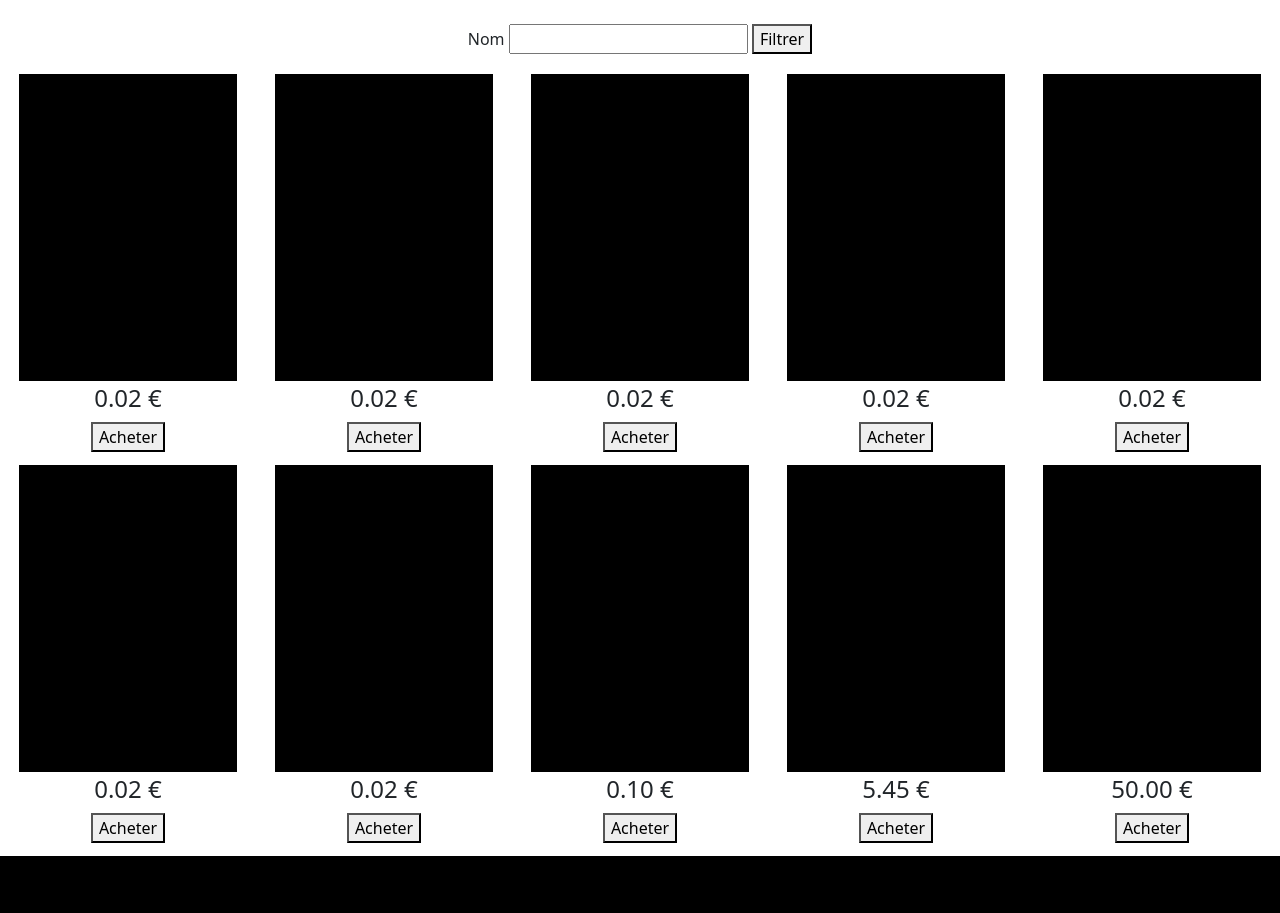
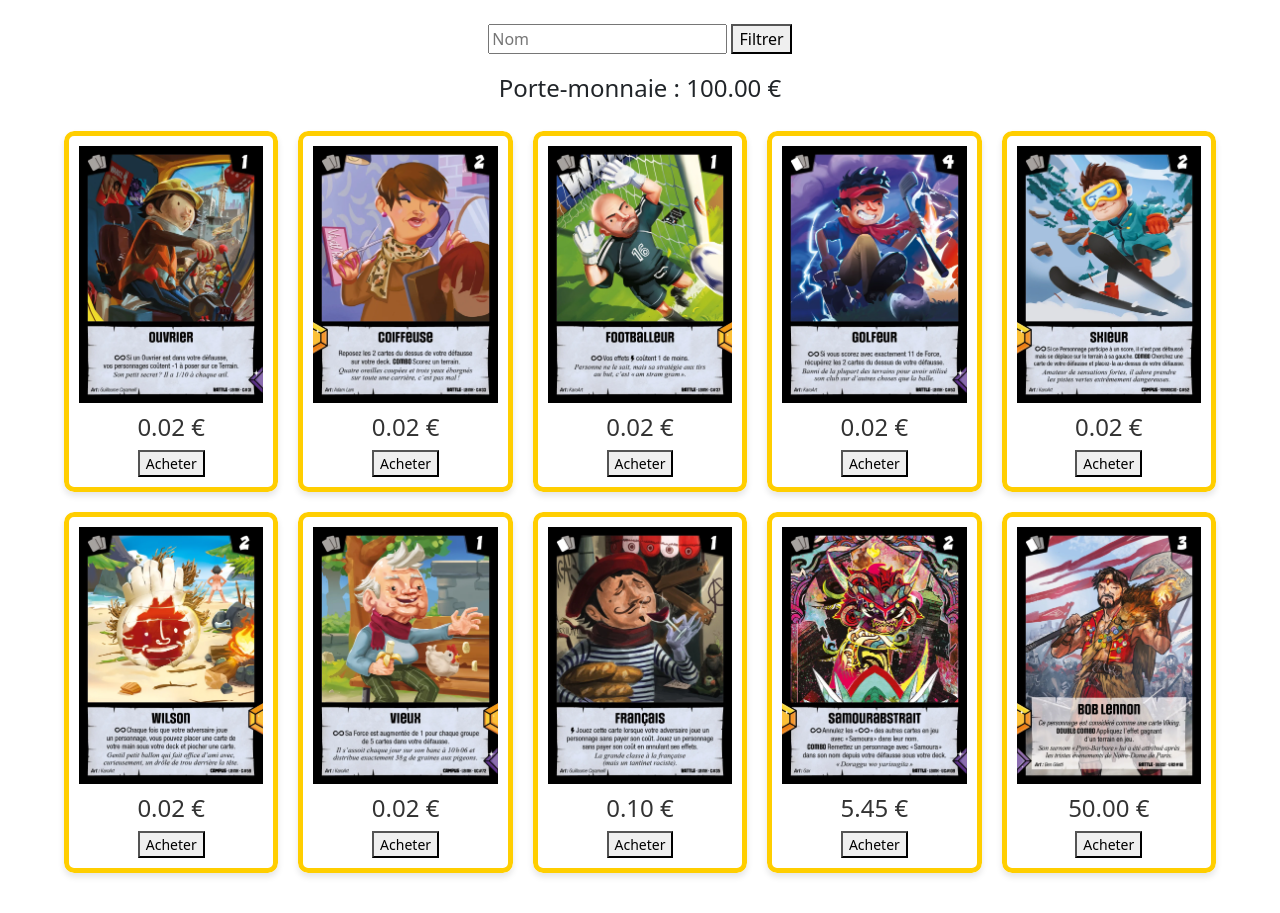
Before and after one commit to Higorami/WankulTCGLaravelProject, a Laravel app: page /client/market in a window 1280 px wide. Shown: the part 90-1003 px from the top of the page. Before the commit the page ends 946 px from the top, so only its background shows below. Run offline with Laravel 12, Linux system fonts and the light colour scheme; a user stored in the database is signed in; data comes from the database, SQL or seed files in the repository; data that the repository does not hold is empty.

Commit message:
market fini

```diff
--- a/wankulTCG/app/Http/Controllers/CardClientController.php
+++ b/wankulTCG/app/Http/Controllers/CardClientController.php
@@ -138,10 +138,6 @@
 
         $idUser = $user->id;
 
-        if (request('name')) {
-            return $this->marketBuyFiltered($idUser, request('name'));
-        }
-
         // récupérer info user
         $user = User::find($idUser);
         if (!$user) {
@@ -150,6 +146,10 @@
 
         // récupérer toutes les cartes
         $cards = Card::all();
+
+        // récupérer toutes les cartes
+        $name = request('name');
+        $cards = Card::where('name_card', 'like', '%' . $name . '%')->get();
 
         // filtrer les cartes déjà possédées par le user en retirant celles qui sont en quantité de 3 ou plus
         $cardsClient = Card_client::where('user_id', $idUser)->get();
@@ -163,32 +163,6 @@
 
         // retourner la vue avec les données
         return view('market', ['user' => $user, 'cards' => $cards, 'message' => $message, 'error' => $error, 'name' => $name]);
-    }
-
-    // Afficher la page d'achat des cartes filtrées par nom
-    public function marketBuyFiltered($idUser, $name)
-    {
-        // récupérer info user
-        $user = User::find($idUser);
-        if (!$user) {
-            return response()->json(['message' => 'User not found'], 404);
-        }
-
-        // récupérer toutes les cartes
-        $cards = Card::where('name_card', 'like', '%' . $name . '%')->get();
-
-        // filtrer les cartes déjà possédées par
-        $cardsClient = Card_client::where('user_id', $idUser)->get();
-        foreach ($cardsClient as $cardClient) {
-            if ($cardClient->quantity >= 3) {
-                $cards = $cards->reject(function ($card) use ($cardClient) {
-                    return $card->id_Card == $cardClient->card_id;
-                });
-            }
-        }
-
-        // retourner la vue avec les données
-        return view('market', ['user' => $user, 'cards' => $cards, 'message' => '', 'error' => '', 'name' => $name]);
     }
 
     // Acheter une carte sur le marché
@@ -222,14 +196,14 @@
 
         // vérifier si le user a assez d'argent
         if ($user->money < $card->price) {
-            return $this->marketBuyMessageError($idUser, '', 'Vous n\'avez pas assez d\'argent pour acheter cette carte.');
+            return $this->marketBuyMessageError('', 'Vous n\'avez pas assez d\'argent pour acheter cette carte.');
         }
 
         // vérifier si le user possède déjà la carte
         $cardClient = Card_client::where('user_id', $idUser)->where('card_id', $idCard)->first();
         if ($cardClient) {
             if ($cardClient->quantity >= 3) {
-                return $this->marketBuyMessageError($idUser, '', 'Vous possédez déjà cette carte en 3 exemplaires.');
+                return $this->marketBuyMessageError('', 'Vous possédez déjà cette carte en 3 exemplaires.');
             }
             Card_client::where('user_id', $idUser)->where('card_id', $idCard)->increment('quantity');
         } else {
--- a/wankulTCG/resources/views/boosters-list.blade.php
+++ b/wankulTCG/resources/views/boosters-list.blade.php
@@ -15,6 +15,7 @@
         @foreach ($extensions as $extension)
             <a href="{{ route('booster.open', ['idExtension' => $extension->id_Extension]) }}">
                 <div class="booster booster-{{ $extension->id_Extension }}" style="background-image: url('booster-{{ $extension->id_Extension }}.png')">
+                    <img src="{{ asset('storage/booster/' . $extension->id_Extension) }}" alt="booster-{{ $extension->id_Extension }}">
                     <h2>{{ $extension->name_extension }}</h2>
                 </div>
             </a>
--- a/wankulTCG/resources/views/market.blade.php
+++ b/wankulTCG/resources/views/market.blade.php
@@ -22,18 +22,19 @@
             <form action="{{ route('market') }}" method="get">
                 @csrf
 
-                <label for="name">Nom</label>
-                <input type="text" name="name" id="name" value="{{ $name }}">
+                <input type="text" name="name" id="name" placeholder="Nom" value="{{ $name }}">
                 <button type="submit">Filtrer</button>
             </form>
         </div>
-        <div class="liste-cartes">
-            @foreach ($cards as $card)
-                <div class="ensemble-carte">
-                    <div class="carte">
-                        <div class="front" style="background-image: url('{{ $card->image }}')"></div>
-                    </div>
-                    <div class="info-carte">
+        <div class="porte-monnaie">
+            <h4>Porte-monnaie : {{ $user->money }} €</h4>
+        </div>
+        <div class="cards-container">
+            @foreach($cards as $card)
+                <div class="card-item">
+                    <div class="card-frame"></div> <!-- Cadre décoratif -->
+                    <img src="{{ asset('storage/cards/' . $card->imageName) }}" alt="{{ $card->name_card }}" class="card-image">
+                    <div class="card-info">
                         <h4>{{ $card->price }} €</h4>
                         <form action="{{ route('market.buy') }}" method="post">
                             @csrf
@@ -45,6 +46,8 @@
                     </div>
                 </div>
             @endforeach
+        </div>
+        <div class="no-cards">
             @if (count($cards) == 0)
                 <h4>Aucune carte que vous ne possédez pas déjà en 3 exemplaires ne correspond à votre recherche</h4>
             @endif
@@ -73,52 +76,61 @@
         margin-bottom: 20px;
     }
 
-    .liste-cartes {
-        display: flex;
-        flex-wrap: wrap;
-        justify-content: space-around;
-        align-items: center;
+    .cards-container {
+        max-width: 90vw;
+        margin: 20px auto;
+        display: grid;
+        grid-template-columns: repeat(5, 1fr); /* 3 colonnes */
+        gap: 20px;
+    }
+
+    .card-item {
+        position: relative; /* Nécessaire pour positionner le cadre */
+        text-align: center;
+        background-color: #ffffff;
+        border-radius: 10px;
+        box-shadow: 0 4px 6px rgba(0, 0, 0, 0.1);
+        overflow: hidden;
+        padding: 15px;
+        transition: transform 0.2s;
+    }
+    .card-item:hover {
+        transform: translateY(-5px); /* L'effet au survol */
+    }
+    .card-image {
+        width: 100%; /* L'image occupe toute la largeur */
+        max-width: 15vw; /* Limite la taille des images */
+        height: auto;
+        margin: 0 auto;
+    }
+    .card-info {
+        margin-top: 10px;
+        font-size: 14px;
+        font-weight: bold;
+        color: #333;
+    }
+
+    .card-frame {
+        position: absolute; /* Positionne le cadre par-dessus la carte */
+        top: 0;
+        left: 0;
         width: 100%;
         height: 100%;
+        border: 5px solid #ffce00; /* Couleur et épaisseur du cadre */
+        border-radius: 10px; /* Assure que le cadre suit les contours de la carte */
+        pointer-events: none; /* Permet de cliquer à travers le cadre */
+        box-shadow: 0 0 10px rgba(255, 206, 0, 0.7); /* Ajoute un effet lumineux */
+    }
+    .card-item:hover .card-frame {
+        border-color: #ff9500; /* Change la couleur du cadre au survol */
+        box-shadow: 0 0 15px rgba(255, 149, 0, 0.9);
     }
 
-    .ensemble-carte {
-        width: 17vw;
-        height: max-content;
+    .no-cards {
         display: flex;
-        flex-direction: column;
         justify-content: center;
         align-items: center;
-        margin-bottom: 20px;
-    }
-
-    .carte {
-        width: 100%;
-        height: 24vw;
-        background-color: #000;
-        display: flex;
-        flex-direction: column;
-        justify-content: center;
-        align-items: center;
-    }
-
-    .front {
-        width: 100%;
-        height: 100%;
-        background-size: cover;
-        background-position: center;
-    }
-
-    .info-carte {
-        width: 100%;
-        height: 5vw;
-        display: flex;
-        flex-direction: column;
-        align-items: center;
-    }
-
-    .info-carte * {
-        margin: 3px;
+        margin-top: 20px;
     }
 
 </style>
```
